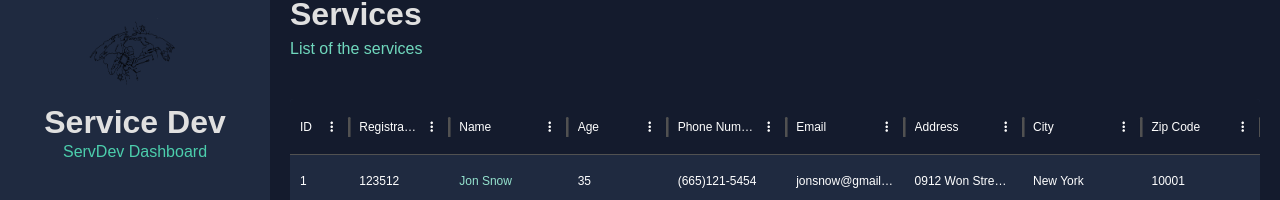
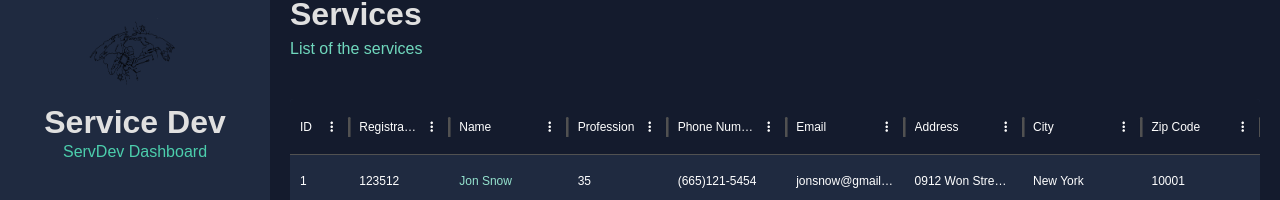
Before and after one commit to AdelaidaGomez/grupo7-reactproject, a React (Create React App) app: page /services in a window 1280 px wide. Shown: the part 94-294 px from the top of the page. Built offline with nearby package versions, Linux system fonts and the light colour scheme.

Commit message:
Mensaje para agregar import de resultado API Call

```diff
--- a/src/data/mockData.js
+++ b/src/data/mockData.js
@@ -1,4 +1,5 @@
 import { tokens } from "../theme";
+//Call Api Variable from API Response
 
 export const mockDataTeam = [
   {
--- a/src/scenes/services/services.js
+++ b/src/scenes/services/services.js
@@ -23,7 +23,7 @@ const Services = () => {
     },
     {
       field: "age",
-      headerName: "Age",
+      headerName: "Profession",
       type: "number",
       headerAlign: "left",
       align: "left",
```
